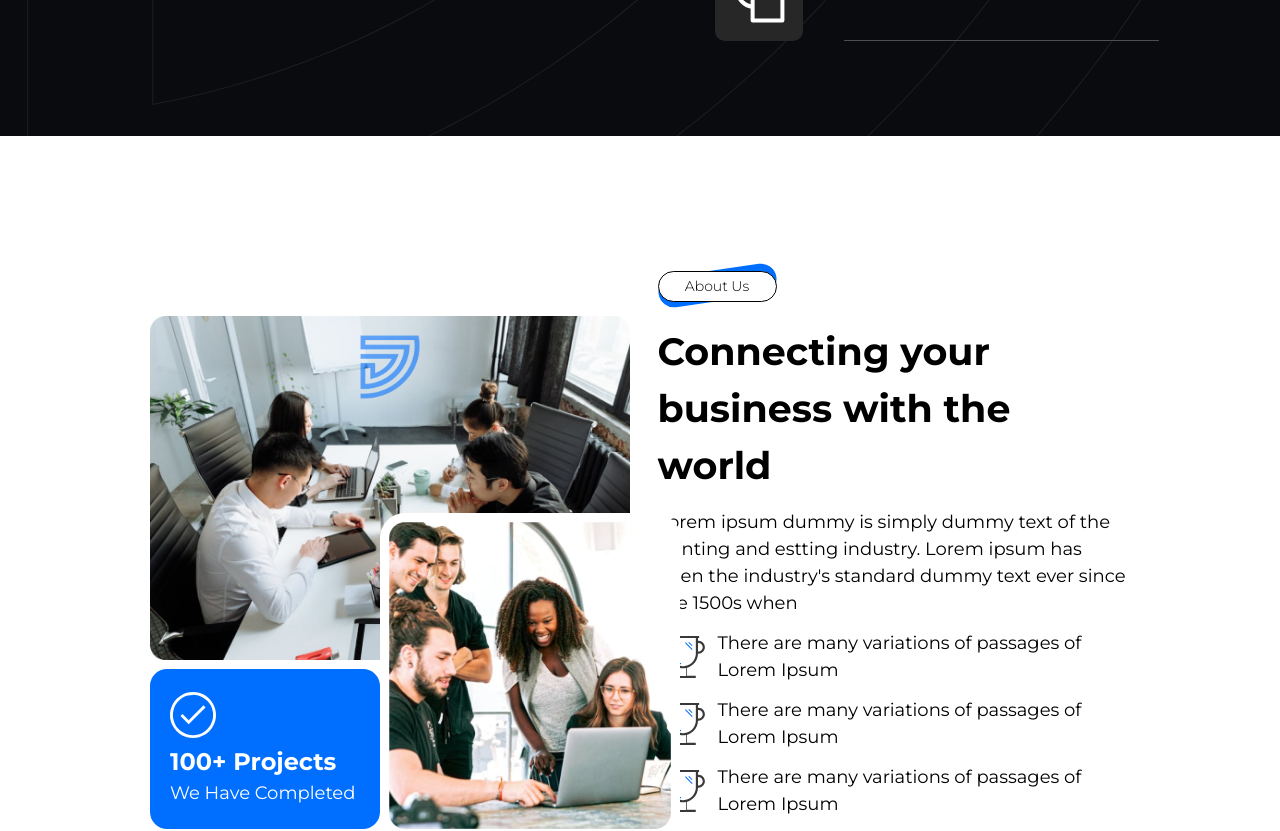
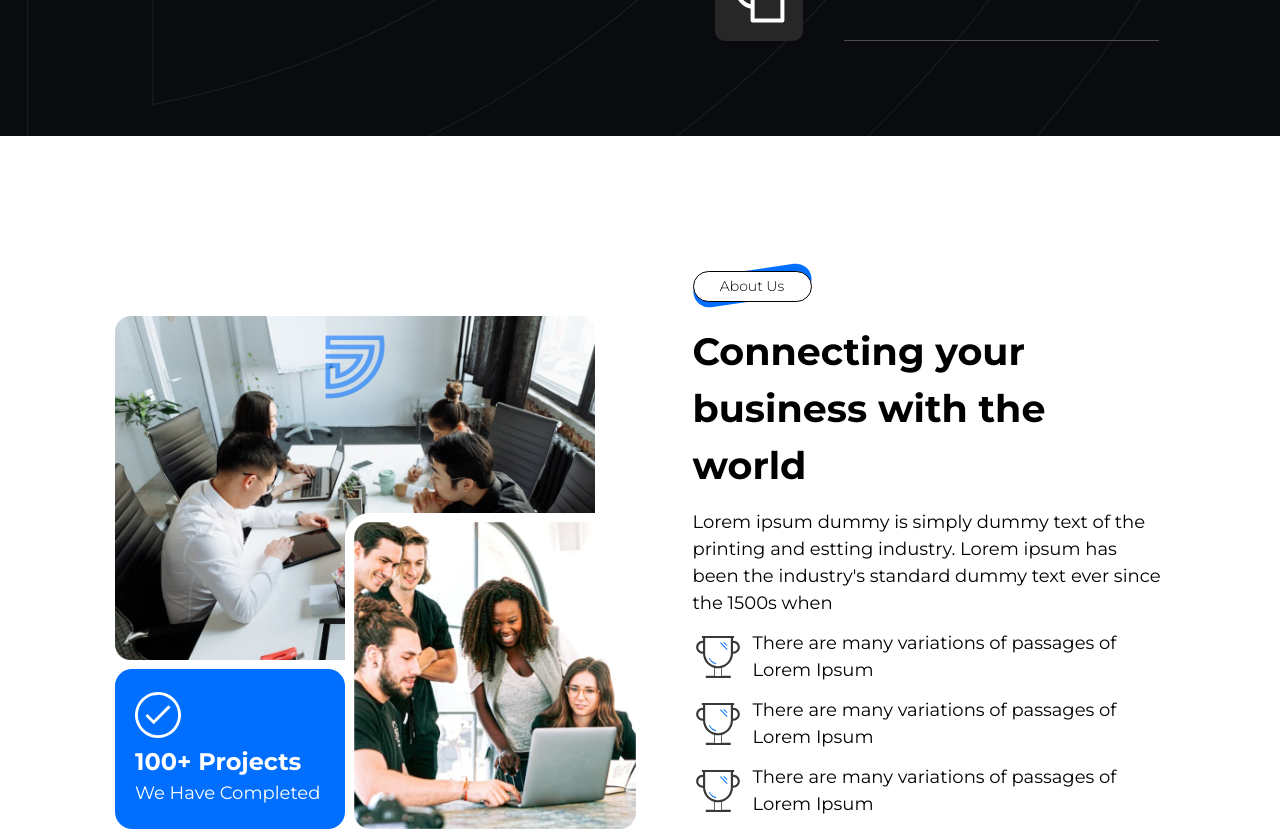
Before and after one commit to mudassir7732/Jataq-Technologies, a React (Create React App) app: page / in a window 1280 px wide. Shown: the part 1340-2171 px from the top of the page. Built offline with nearby package versions, Linux system fonts and the light colour scheme.

Commit message:
Set side padding of all sections in home page

```diff
--- a/src/App.css
+++ b/src/App.css
@@ -17,7 +17,7 @@
 .background-dynamic {
   background-image: url(/public/assets/icons/Vector1.svg), url(/public/assets/images/Rectangle59.png);
   background-size: auto, cover;
-  background-repeat: no-repeat, no-repeat;
+  background-repeat: no-repeat;
 }
 
 @media (max-width: 600px) {
--- a/src/sections/about-us/styles.ts
+++ b/src/sections/about-us/styles.ts
@@ -1,5 +1,5 @@
 const styles={
-    container:"flex flex-col lg:flex-row lg:justify-between xl:justify-evenly sm:py-[70px] md:py-[95px] px-[30px] sm:px-[60px] md:px-[82px] lg:px-[95px] xl:px-[115px] w-full",
+    container:"flex flex-col lg:flex-row justify-between sm:py-[70px] md:py-[95px] px-[30px] sm:px-[60px] md:px-[82px] lg:px-[95px] xl:px-[115px] w-full",
     section_title_wrapper:"w-fit block lg:hidden mt-20",
     section_title:"flex items-center justify-center text-black border-[1px] text-[14px] font-[300] font-[Montserrat] border-black absolute z-50 w-[119px] h-[31px] mt-2 rounded-full bg-white",
     first_section:"flex flex-col items-start w-fit xl:max-w-[45%] pt-[85px]",
--- a/src/sections/testimonials/styles.ts
+++ b/src/sections/testimonials/styles.ts
@@ -1,8 +1,8 @@
 const styles = {
+    container: "relative pb-20 lg:h-fit background-dynamic",
     custom_dot: "w-[12px] h-[12px] mx-[6px] border-6 rounded-full",
-    container: "relative pb-20 lg:h-fit background-dynamic",
     bg_ellipse: "-mt-20 w-full h-full absolute",
-    sections_wrapper: "flex flex-col lg:flex-row items-start mt-48 gap-x-[35px] lg:justify-between xl:justify-evenly border-white h-ful px-[30px] sm:px-[60px] md:px-[82px] lg:px-[95px]",
+    sections_wrapper: "flex flex-col lg:flex-row items-start mt-48 gap-x-[35px] justify-between border-white h-ful px-[30px] sm:px-[60px] md:px-[82px] lg:px-[95px] xl:px-[115px]",
     first_section: "relative flex flex-col w-fit",
     heading: "text-[26px] sm:text-[28px] md:text-[30px] lg:text-[35px] xl:text-[38px] font-[700] text-white font-[Montserrat] mt-[57px] max-w-[425px]",
     second_section: "flex flex-col max-w-full sm:max-w-[90%] md:max-w-[514px] mt-16 lg:mt-0",
```
